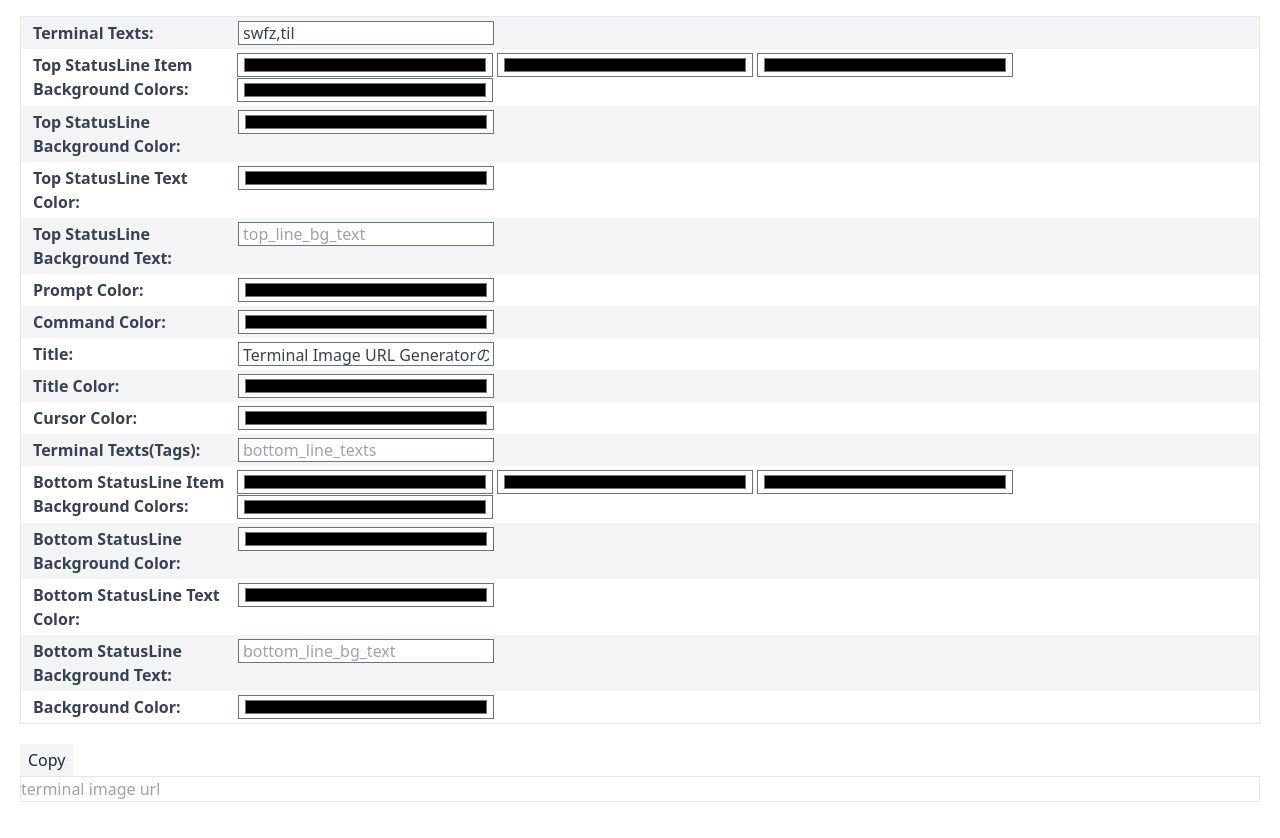
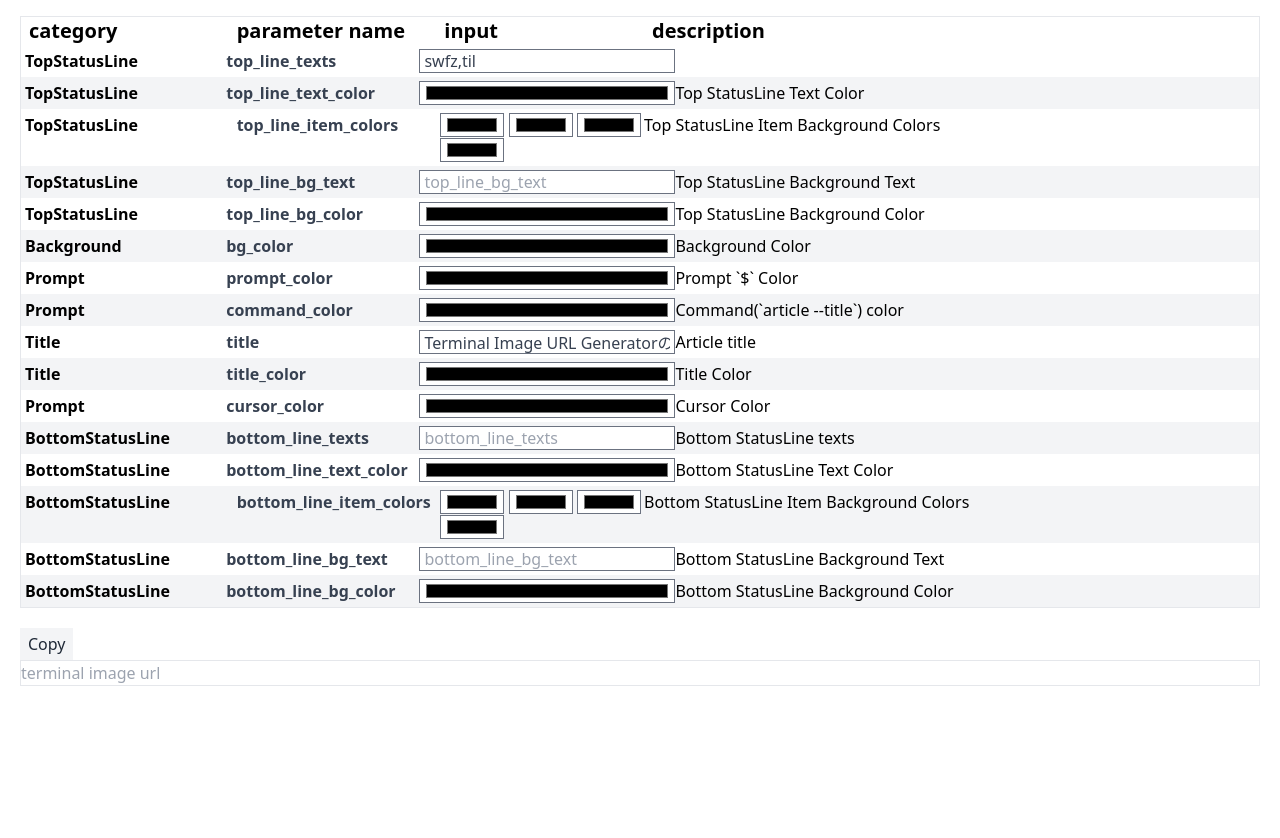
Before and after one commit to swfz/deno-terminal-image, a plain HTML site: page static/index.html in a window 1280 px wide. Shown: the part 60-898 px from the top of the page. Drawn offline with nearby package versions, Linux system fonts and the light colour scheme; a script that the page names is missing.

Commit message:
feat: Aligned parameter order

```diff
--- a/static/index.html
+++ b/static/index.html
@@ -120,12 +120,28 @@
       Terminal Image URL Generator
     </h1>
     <div class="border m-5">
+      <div class="grid grid-rows-16 grid-cols-6 gap-4 ml-2">
+        <div class="font-bold text-xl">
+          category
+        </div>
+        <div class="font-bold text-xl">
+          parameter name
+        </div>
+        <div class="font-bold text-xl">
+          input
+        </div>
+        <div class="font-bold text-xl col-span-3">
+          description
+        </div>
+      </div>
+
       <div class="flex flex-col space-y-1 odd:bg-gray-100">
         <div class="flex flex-row p-1">
+          <span class="basis-1/6 font-bold">TopStatusLine</span>
           <label class="ml-2 basis-1/6 font-bold text-gray-700" for="top_line_texts">
-            Terminal Texts:
+            top_line_texts
           </label>
-          <span class="basis-2/6">
+          <span class="basis-1/6">
             <input
               class="block h-6 w-64 appearance-none border border-gray-500 bg-white px-1 py-0 leading-none text-gray-700 focus:outline-none"
               onChange="render()"
@@ -134,51 +150,95 @@
               id="top_line_texts"
             />
           </span>
+          <span class="basis-3/6"></span>
         </div>
       </div>
+
       <div class="flex flex-col space-y-1 odd:bg-gray-100">
         <div class="flex flex-row p-1">
+          <span class="basis-1/6 font-bold">TopStatusLine</span>
+          <label class="ml-2 basis-1/6 font-bold text-gray-700" for="top_line_text_color">
+            top_line_text_color
+          </label>
+          <span class="basis-1/6">
+            <input
+              class="block h-6 w-64 appearance-none border border-gray-500 bg-white px-1 py-0 leading-none text-gray-700 focus:outline-none"
+              onChange="render()"
+              type="color"
+              placeholder="top_line_text_color"
+              id="top_line_text_color"
+            />
+          </span>
+          <span class="basis-3/6">Top StatusLine Text Color</span>
+        </div>
+      </div>
+
+      <div class="flex flex-col space-y-1 odd:bg-gray-100">
+        <div class="flex flex-row p-1">
+          <span class="basis-1/6 font-bold">TopStatusLine</span>
           <label class="ml-2 basis-1/6 font-bold text-gray-700">
-            Top StatusLine Item Background Colors:
+            top_line_item_colors
           </label>
-          <span class="basis-5/6">
+          <span class="basis-1/6">
             <input
-              class="h-6 w-64 appearance-none border border-gray-500 bg-white px-1 py-0 leading-none text-gray-700 focus:outline-none"
+              class="h-6 w-16 appearance-none border border-gray-500 bg-white px-1 py-0 leading-none text-gray-700 focus:outline-none"
               onChange="render()"
               type="color"
               placeholder="top_line_item_color1"
               id="top_line_item_color1"
             />
             <input
-              class="h-6 w-64 appearance-none border border-gray-500 bg-white px-1 py-0 leading-none text-gray-700 focus:outline-none"
+              class="h-6 w-16 appearance-none border border-gray-500 bg-white px-1 py-0 leading-none text-gray-700 focus:outline-none"
               onChange="render()"
               type="color"
               placeholder="top_line_item_color2"
               id="top_line_item_color2"
             />
             <input
-              class="h-6 w-64 appearance-none border border-gray-500 bg-white px-1 py-0 leading-none text-gray-700 focus:outline-none"
+              class="h-6 w-16 appearance-none border border-gray-500 bg-white px-1 py-0 leading-none text-gray-700 focus:outline-none"
               onChange="render()"
               type="color"
               placeholder="top_line_item_color3"
               id="top_line_item_color3"
             />
             <input
-              class="h-6 w-64 appearance-none border border-gray-500 bg-white px-1 py-0 leading-none text-gray-700 focus:outline-none"
+              class="h-6 w-16 appearance-none border border-gray-500 bg-white px-1 py-0 leading-none text-gray-700 focus:outline-none"
               onChange="render()"
               type="color"
               placeholder="top_line_item_color4"
               id="top_line_item_color4"
             />
           </span>
+          <span class="basis-3/6">Top StatusLine Item Background Colors</span>
         </div>
       </div>
+
       <div class="flex flex-col space-y-1 odd:bg-gray-100">
         <div class="flex flex-row p-1">
+          <span class="basis-1/6 font-bold">TopStatusLine</span>
+          <label class="ml-2 basis-1/6 font-bold text-gray-700" for="top_line_bg_text">
+            top_line_bg_text
+          </label>
+          <span class="basis-1/6">
+            <input
+              class="block h-6 w-64 appearance-none border border-gray-500 bg-white px-1 py-0 leading-none text-gray-700 focus:outline-none"
+              onChange="render()"
+              type="text"
+              placeholder="top_line_bg_text"
+              id="top_line_bg_text"
+            />
+          </span>
+          <span class="basis-3/6">Top StatusLine Background Text</span>
+        </div>
+      </div>
+
+      <div class="flex flex-col space-y-1 odd:bg-gray-100">
+        <div class="flex flex-row p-1">
+          <span class="basis-1/6 font-bold">TopStatusLine</span>
           <label class="ml-2 basis-1/6 font-bold text-gray-700" for="top_line_bg_color">
-            Top StatusLine Background Color:
+            top_line_bg_color
           </label>
-          <span class="basis-2/6">
+          <span class="basis-1/6">
             <input
               class="block h-6 w-64 appearance-none border border-gray-500 bg-white px-1 py-0 leading-none text-gray-700 focus:outline-none"
               onChange="render()"
@@ -187,46 +247,36 @@
               id="top_line_bg_color"
             />
           </span>
+          <span class="basis-3/6">Top StatusLine Background Color</span>
         </div>
       </div>
+
       <div class="flex flex-col space-y-1 odd:bg-gray-100">
         <div class="flex flex-row p-1">
-          <label class="ml-2 basis-1/6 font-bold text-gray-700" for="top_line_text_color">
-            Top StatusLine Text Color:
+          <span class="basis-1/6 font-bold">Background</span>
+          <label class="ml-2 basis-1/6 font-bold text-gray-700" for="bg_color">
+            bg_color
           </label>
-          <span class="basis-2/6">
+          <span class="basis-1/6">
             <input
               class="block h-6 w-64 appearance-none border border-gray-500 bg-white px-1 py-0 leading-none text-gray-700 focus:outline-none"
               onChange="render()"
               type="color"
-              placeholder="top_line_text_color"
-              id="top_line_text_color"
+              placeholder="bg_color"
+              id="bg_color"
             />
           </span>
+          <span class="basis-3/6">Background Color</span>
         </div>
       </div>
+
       <div class="flex flex-col space-y-1 odd:bg-gray-100">
         <div class="flex flex-row p-1">
-          <label class="ml-2 basis-1/6 font-bold text-gray-700" for="top_line_bg_text">
-            Top StatusLine Background Text:
+          <span class="basis-1/6 font-bold">Prompt</span>
+          <label class="ml-2 basis-1/6 font-bold text-gray-700" for="prompt_color">
+            prompt_color
           </label>
-          <span class="basis-2/6">
-            <input
-              class="block h-6 w-64 appearance-none border border-gray-500 bg-white px-1 py-0 leading-none text-gray-700 focus:outline-none"
-              onChange="render()"
-              type="text"
-              placeholder="top_line_bg_text"
-              id="top_line_bg_text"
-            />
-          </span>
-        </div>
-      </div>
-      <div class="flex flex-col space-y-1 odd:bg-gray-100">
-        <div class="flex flex-row p-1">
-          <label class="ml-2 basis-1/6 font-bold text-gray-700" for="prompt_color">
-            Prompt Color:
-          </label>
-          <span class="basis-2/6">
+          <span class="basis-1/6">
             <input
               class="block h-6 w-64 appearance-none border border-gray-500 bg-white px-1 py-0 leading-none text-gray-700 focus:outline-none"
               onChange="render()"
@@ -235,14 +285,17 @@
               id="prompt_color"
             />
           </span>
+          <span class="basis-3/6">Prompt `$` Color</span>
         </div>
       </div>
+
       <div class="flex flex-col space-y-1 odd:bg-gray-100">
         <div class="flex flex-row p-1">
+          <span class="basis-1/6 font-bold">Prompt</span>
           <label class="ml-2 basis-1/6 font-bold text-gray-700" for="command_color">
-            Command Color:
+            command_color
           </label>
-          <span class="basis-2/6">
+          <span class="basis-1/6">
             <input
               class="block h-6 w-64 appearance-none border border-gray-500 bg-white px-1 py-0 leading-none text-gray-700 focus:outline-none"
               onChange="render()"
@@ -251,14 +304,17 @@
               id="command_color"
             />
           </span>
+          <span class="basis-3/6">Command(`article --title`) color</span>
         </div>
       </div>
+
       <div class="flex flex-col space-y-1 odd:bg-gray-100">
         <div class="flex flex-row p-1">
+          <span class="basis-1/6 font-bold">Title</span>
           <label class="ml-2 basis-1/6 font-bold text-gray-700" for="title">
-            Title:
+            title
           </label>
-          <span class="basis-2/6">
+          <span class="basis-1/6">
             <input
               class="block h-6 w-64 appearance-none border border-gray-500 bg-white px-1 py-0 leading-none text-gray-700 focus:outline-none"
               onChange="render()"
@@ -267,14 +323,17 @@
               id="title"
             />
           </span>
+          <span class="basis-3/6">Article title</span>
         </div>
       </div>
+
       <div class="flex flex-col space-y-1 odd:bg-gray-100">
         <div class="flex flex-row p-1">
+          <span class="basis-1/6 font-bold">Title</span>
           <label class="ml-2 basis-1/6 font-bold text-gray-700" for="title_color">
-            Title Color:
+            title_color
           </label>
-          <span class="basis-2/6">
+          <span class="basis-1/6">
             <input
               class="block h-6 w-64 appearance-none border border-gray-500 bg-white px-1 py-0 leading-none text-gray-700 focus:outline-none"
               onChange="render()"
@@ -283,14 +342,17 @@
               id="title_color"
             />
           </span>
+          <span class="basis-3/6">Title Color</span>
         </div>
       </div>
+
       <div class="flex flex-col space-y-1 odd:bg-gray-100">
         <div class="flex flex-row p-1">
+          <span class="basis-1/6 font-bold">Prompt</span>
           <label class="ml-2 basis-1/6 font-bold text-gray-700" for="cursor_color">
-            Cursor Color:
+            cursor_color
           </label>
-          <span class="basis-2/6">
+          <span class="basis-1/6">
             <input
               class="block h-6 w-64 appearance-none border border-gray-500 bg-white px-1 py-0 leading-none text-gray-700 focus:outline-none"
               onChange="render()"
@@ -299,14 +361,17 @@
               id="cursor_color"
             />
           </span>
+          <span class="basis-3/6">Cursor Color</span>
         </div>
       </div>
+
       <div class="flex flex-col space-y-1 odd:bg-gray-100">
         <div class="flex flex-row p-1">
+          <span class="basis-1/6 font-bold">BottomStatusLine</span>
           <label class="ml-2 basis-1/6 font-bold text-gray-700" for="bottom_line_texts">
-            Terminal Texts(Tags):
+            bottom_line_texts
           </label>
-          <span class="basis-2/6">
+          <span class="basis-1/6">
             <input
               class="block h-6 w-64 appearance-none border border-gray-500 bg-white px-1 py-0 leading-none text-gray-700 focus:outline-none"
               onChange="render()"
@@ -315,51 +380,95 @@
               id="bottom_line_texts"
             />
           </span>
+          <span class="basis-3/6">Bottom StatusLine texts</span>
         </div>
       </div>
+
       <div class="flex flex-col space-y-1 odd:bg-gray-100">
         <div class="flex flex-row p-1">
+          <span class="basis-1/6 font-bold">BottomStatusLine</span>
+          <label class="ml-2 basis-1/6 font-bold text-gray-700" for="bottom_line_text_color">
+            bottom_line_text_color
+          </label>
+          <span class="basis-1/6">
+            <input
+              class="block h-6 w-64 appearance-none border border-gray-500 bg-white px-1 py-0 leading-none text-gray-700 focus:outline-none"
+              onChange="render()"
+              type="color"
+              placeholder="bottom_line_text_color"
+              id="bottom_line_text_color"
+            />
+          </span>
+          <span class="basis-3/6">Bottom StatusLine Text Color</span>
+        </div>
+      </div>
+
+      <div class="flex flex-col space-y-1 odd:bg-gray-100">
+        <div class="flex flex-row p-1">
+          <span class="basis-1/6 font-bold">BottomStatusLine</span>
           <label class="ml-2 basis-1/6 font-bold text-gray-700">
-            Bottom StatusLine Item Background Colors:
+            bottom_line_item_colors
           </label>
-          <span class="basis-5/6">
+          <span class="basis-1/6">
             <input
-              class="h-6 w-64 appearance-none border border-gray-500 bg-white px-1 py-0 leading-none text-gray-700 focus:outline-none"
+              class="h-6 w-16 appearance-none border border-gray-500 bg-white px-1 py-0 leading-none text-gray-700 focus:outline-none"
               onChange="render()"
               type="color"
               placeholder="bottom_line_item_color1"
               id="bottom_line_item_color1"
             />
             <input
-              class="h-6 w-64 appearance-none border border-gray-500 bg-white px-1 py-0 leading-none text-gray-700 focus:outline-none"
+              class="h-6 w-16 appearance-none border border-gray-500 bg-white px-1 py-0 leading-none text-gray-700 focus:outline-none"
               onChange="render()"
               type="color"
               placeholder="bottom_line_item_color2"
               id="bottom_line_item_color2"
             />
             <input
-              class="h-6 w-64 appearance-none border border-gray-500 bg-white px-1 py-0 leading-none text-gray-700 focus:outline-none"
+              class="h-6 w-16 appearance-none border border-gray-500 bg-white px-1 py-0 leading-none text-gray-700 focus:outline-none"
               onChange="render()"
               type="color"
               placeholder="bottom_line_item_color3"
               id="bottom_line_item_color3"
             />
             <input
-              class="h-6 w-64 appearance-none border border-gray-500 bg-white px-1 py-0 leading-none text-gray-700 focus:outline-none"
+              class="h-6 w-16 appearance-none border border-gray-500 bg-white px-1 py-0 leading-none text-gray-700 focus:outline-none"
               onChange="render()"
               type="color"
               placeholder="bottom_line_item_color4"
               id="bottom_line_item_color4"
             />
           </span>
+          <span class="basis-3/6">Bottom StatusLine Item Background Colors</span>
         </div>
       </div>
+
       <div class="flex flex-col space-y-1 odd:bg-gray-100">
         <div class="flex flex-row p-1">
+          <span class="basis-1/6 font-bold">BottomStatusLine</span>
+          <label class="ml-2 basis-1/6 font-bold text-gray-700" for="bottom_line_bg_text">
+            bottom_line_bg_text
+          </label>
+          <span class="basis-1/6">
+            <input
+              class="block h-6 w-64 appearance-none border border-gray-500 bg-white px-1 py-0 leading-none text-gray-700 focus:outline-none"
+              onChange="render()"
+              type="text"
+              placeholder="bottom_line_bg_text"
+              id="bottom_line_bg_text"
+            />
+          </span>
+          <span class="basis-3/6">Bottom StatusLine Background Text</span>
+        </div>
+      </div>
+
+      <div class="flex flex-col space-y-1 odd:bg-gray-100">
+        <div class="flex flex-row p-1">
+          <span class="basis-1/6 font-bold">BottomStatusLine</span>
           <label class="ml-2 basis-1/6 font-bold text-gray-700" for="bottom_line_bg_color">
-            Bottom StatusLine Background Color:
+            bottom_line_bg_color
           </label>
-          <span class="basis-2/6">
+          <span class="basis-1/6">
             <input
               class="block h-6 w-64 appearance-none border border-gray-500 bg-white px-1 py-0 leading-none text-gray-700 focus:outline-none"
               onChange="render()"
@@ -368,56 +477,11 @@
               id="bottom_line_bg_color"
             />
           </span>
+          <span class="basis-3/6">Bottom StatusLine Background Color</span>
         </div>
       </div>
-      <div class="flex flex-col space-y-1 odd:bg-gray-100">
-        <div class="flex flex-row p-1">
-          <label class="ml-2 basis-1/6 font-bold text-gray-700" for="bottom_line_text_color">
-            Bottom StatusLine Text Color:
-          </label>
-          <span class="basis-2/6">
-            <input
-              class="block h-6 w-64 appearance-none border border-gray-500 bg-white px-1 py-0 leading-none text-gray-700 focus:outline-none"
-              onChange="render()"
-              type="color"
-              placeholder="bottom_line_text_color"
-              id="bottom_line_text_color"
-            />
-          </span>
-        </div>
-      </div>
-      <div class="flex flex-col space-y-1 odd:bg-gray-100">
-        <div class="flex flex-row p-1">
-          <label class="ml-2 basis-1/6 font-bold text-gray-700" for="bottom_line_bg_text">
-            Bottom StatusLine Background Text:
-          </label>
-          <span class="basis-2/6">
-            <input
-              class="block h-6 w-64 appearance-none border border-gray-500 bg-white px-1 py-0 leading-none text-gray-700 focus:outline-none"
-              onChange="render()"
-              type="text"
-              placeholder="bottom_line_bg_text"
-              id="bottom_line_bg_text"
-            />
-          </span>
-        </div>
-      </div>
-      <div class="flex flex-col space-y-1 odd:bg-gray-100">
-        <div class="flex flex-row p-1">
-          <label class="ml-2 basis-1/6 font-bold text-gray-700" for="bg_color">
-            Background Color:
-          </label>
-          <span class="basis-2/6">
-            <input
-              class="block h-6 w-64 appearance-none border border-gray-500 bg-white px-1 py-0 leading-none text-gray-700 focus:outline-none"
-              onChange="render()"
-              type="color"
-              placeholder="bg_color"
-              id="bg_color"
-            />
-          </span>
-        </div>
-      </div>
+
+
     </div>
     <div class="m-5">
       <button onClick="copyClipboard()" class="border-gray-400 bg-gray-100 px-2 py-1 text-gray-800 hover:bg-gray-100">Copy</button>
```
